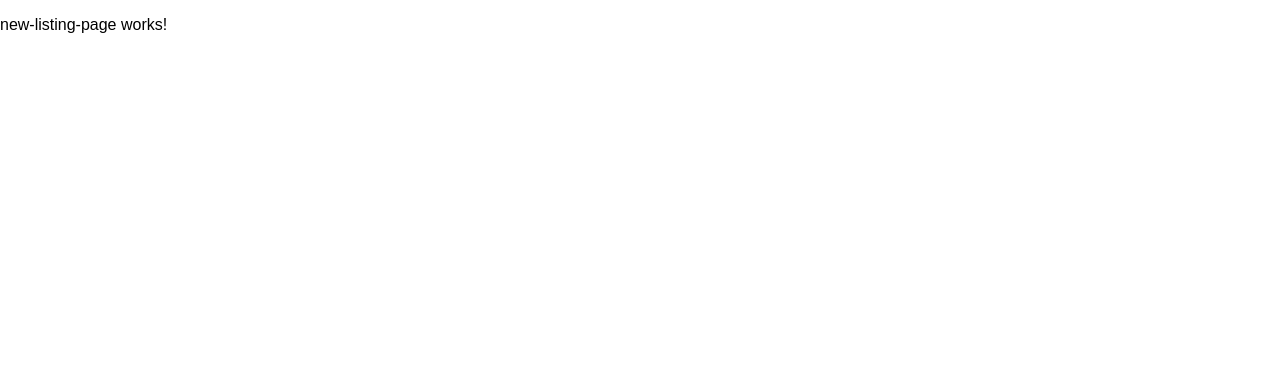
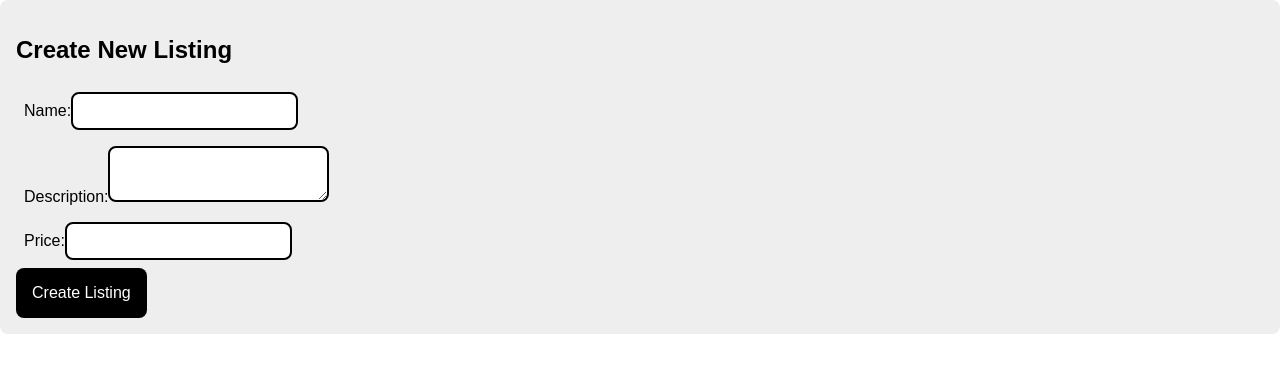
Before and after one commit to NBenawa/Angular, an Angular app: page /new-listing in a window 1280 px wide. Shown: the top 372 px of the page. Built offline with nearby package versions, Linux system fonts and the light colour scheme.

Commit message:
completing new listing page

```diff
--- a/src/app/new-listing-page/new-listing-page.html
+++ b/src/app/new-listing-page/new-listing-page.html
@@ -1 +1,18 @@
-<p>new-listing-page works!</p>
+<div class="content-box">
+    <h2>Create New Listing</h2>
+    <form (ngSubmit)="createListing()">
+        <div class="form-group">
+            <label for="title">Name:</label>
+            <input type="text" id="title" [(ngModel)]="name" name="title">
+        </div>
+        <div class="form-group">
+            <label for="description">Description:</label>
+            <textarea id="description" [(ngModel)]="description" name="description"></textarea>
+        </div>
+        <div class="form-group">
+            <label for="price">Price:</label>
+            <input type="text" id="price" [(ngModel)]="price" name="price">
+        </div>
+        <button type="submit">Create Listing</button>
+    </form>
+</div>
--- a/src/app/new-listing-page/new-listing-page.ts
+++ b/src/app/new-listing-page/new-listing-page.ts
@@ -1,9 +1,22 @@
 import { Component } from '@angular/core';
+import { Router } from '@angular/router';
+import { FormsModule } from '@angular/forms';
 
 @Component({
   selector: 'app-new-listing-page',
-  imports: [],
+  imports: [FormsModule],
   templateUrl: './new-listing-page.html',
   styleUrl: './new-listing-page.css',
 })
-export class NewListingPage {}
+export class NewListingPage {
+  name: string = '';
+  description: string = ''
+  price: string = '';
+
+  constructor(private router: Router) {}
+
+  createListing() {
+    alert('Listing created!'); // Placeholder for actual implementation
+    this.router.navigate(['/my-listings']);
+  }
+}
```
